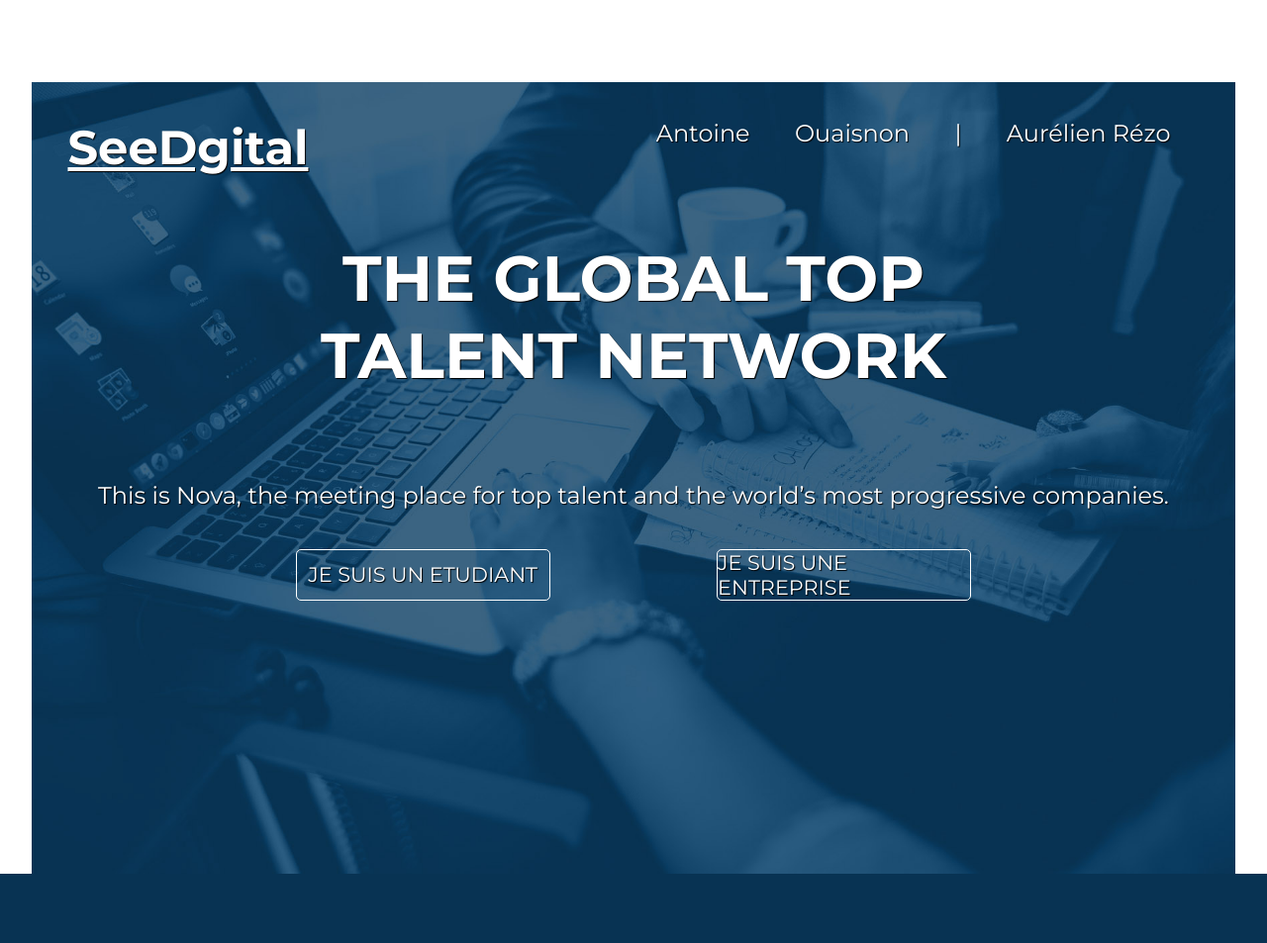
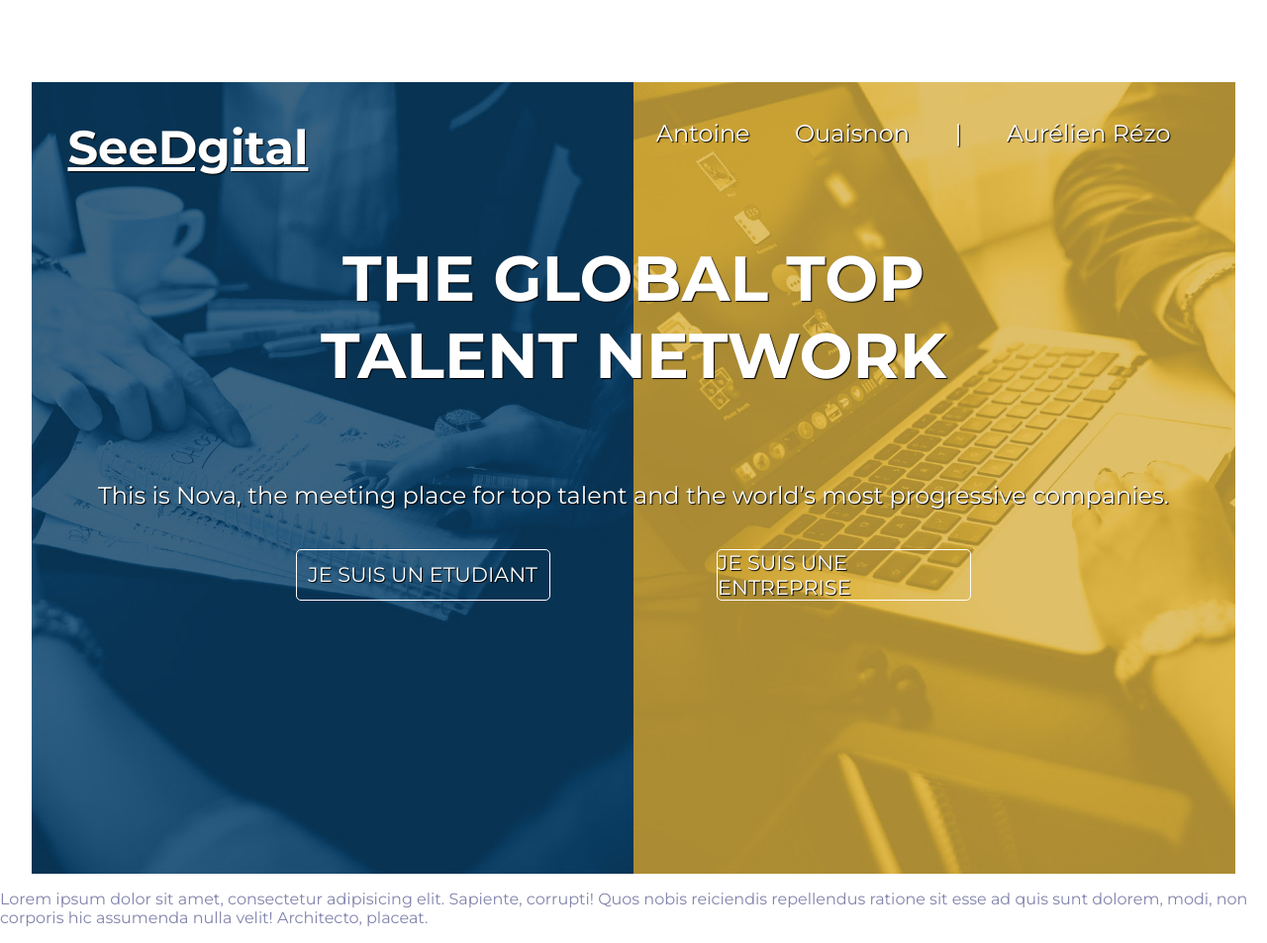
Before and after one commit to Hell0ow/startup-weekend-groupe-12, a PHP site: page / in a window 1280 px wide. Shown: the whole page at 99% size. Before the commit the page ends 883 px from the top, so only its background shows below. Run offline with PHP 8.4, Linux system fonts and the light colour scheme.

Commit message:
div_content_add

```diff
--- a/css/style.css
+++ b/css/style.css
@@ -14,7 +14,7 @@ header
 
 #wallpaper_background
 {
-	background-image: url("../assets/img/office3-3-blue.jpg");
+	background-image: url("../assets/img/Sans titre-1.jpg");
 	margin-top: 5%;
 	background-size: 100%;
 	width: 95%;
@@ -131,6 +131,12 @@ header
 }
 
 
+#content_description
+{
+	color: rgb(130,131,172);
+}
+
+
 footer
 {
 
--- a/index.html
+++ b/index.html
@@ -48,8 +48,10 @@
 
 	</header>
 
-	<section>
-
+	<section id="content_description">
+		<p>
+			Lorem ipsum dolor sit amet, consectetur adipisicing elit. Sapiente, corrupti! Quos nobis reiciendis repellendus ratione sit esse ad quis sunt dolorem, modi, non corporis hic assumenda nulla velit! Architecto, placeat.
+		</p>
 	</section>
 
 	<footer>
```
Also changed, not shown: assets/img/Sans titre-1.jpg (added).
